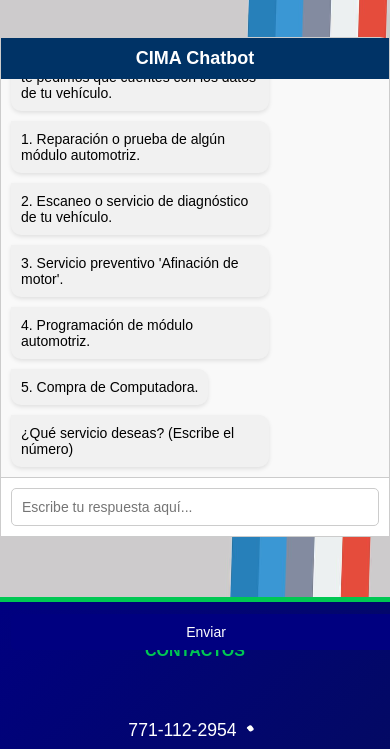
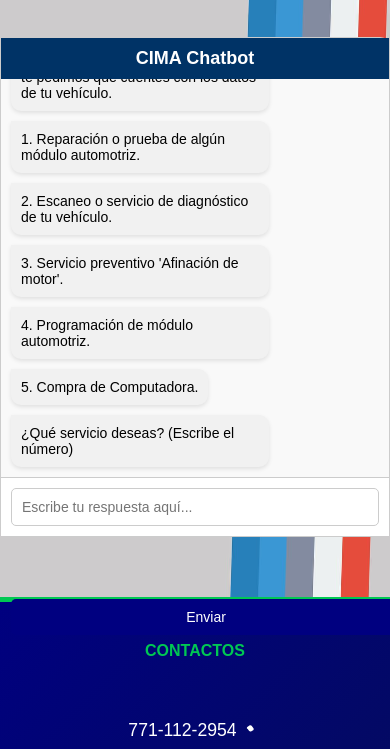
Before and after one commit to CIMA38/CIMAbot.github.io, a website: page html/contacto.html in a window 390 px wide. Shown: the part 95-844 px from the top of the page. Drawn offline with nearby package versions, Linux system fonts and the light colour scheme; files that its build step writes are made by us from their sources.

Commit message:
Update main.scss

```diff
--- a/public/css/main.scss
+++ b/public/css/main.scss
@@ -2086,7 +2086,7 @@
 /* Ajuste del botón en pantallas pequeñas */
 @media (max-width: 768px) {
     .chatbox-input button {
-        margin-top: 305px;
+        margin-top: 290px;
         width: 100%; /* Botón ocupa todo el ancho */
         margin-left: 0px; /* Elimina margen innecesario */
         text-align: center; /* Centra el texto del botón */
```
